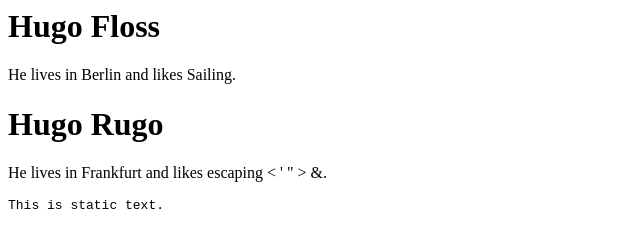
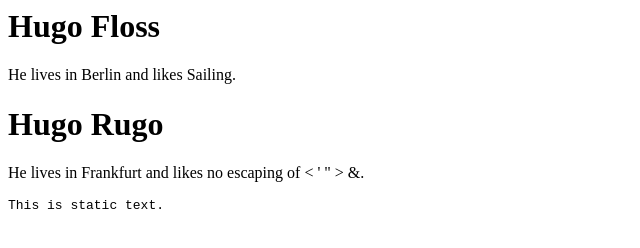
Before and after one commit to prayerslayer/temple.js, a website: page demo/index.html in a window 1280 px wide. Shown: the full height of the page, 0-640 px from the left. Drawn offline with nearby package versions, Linux system fonts and the light colour scheme.

Commit message:
comparison in readme

```diff
--- a/demo/index.html
+++ b/demo/index.html
@@ -39,7 +39,7 @@
 							},
 							"name": "Hugo Rugo",
 							"location": "Frankfurt",
-							"hobbies": "escaping < ' \" > &"
+							"hobbies": "no escaping of < ' \" > &"
 						});
 				$( "body" ).append( $( dom2 ) );
 
```
Also changed, not shown: README.md.
